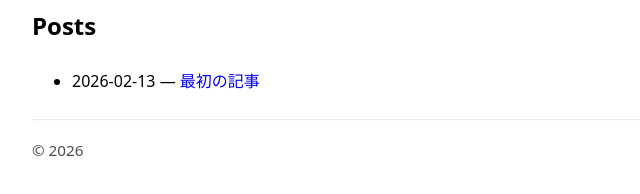
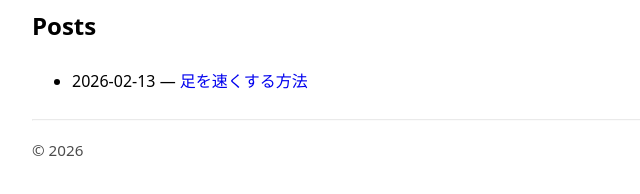
Before and after one commit to akira899-coder/myblog1, a plain HTML site: page index.html in a window 1280 px wide. Shown: the part 184-378 px from the top of the page, 248-888 px from the left. Drawn offline with Linux system fonts and the light colour scheme.

Commit message:
Update index.html

```diff
--- a/index.html
+++ b/index.html
@@ -18,7 +18,7 @@
     <ul>
       <li>
         2026-02-13 —
-        <a href="./posts/2026-02-13-first.html">最初の記事</a>
+        <a href="./posts/2026-02-13-first.html">足を速くする方法</a>
       </li>
     </ul>
   </main>
```
